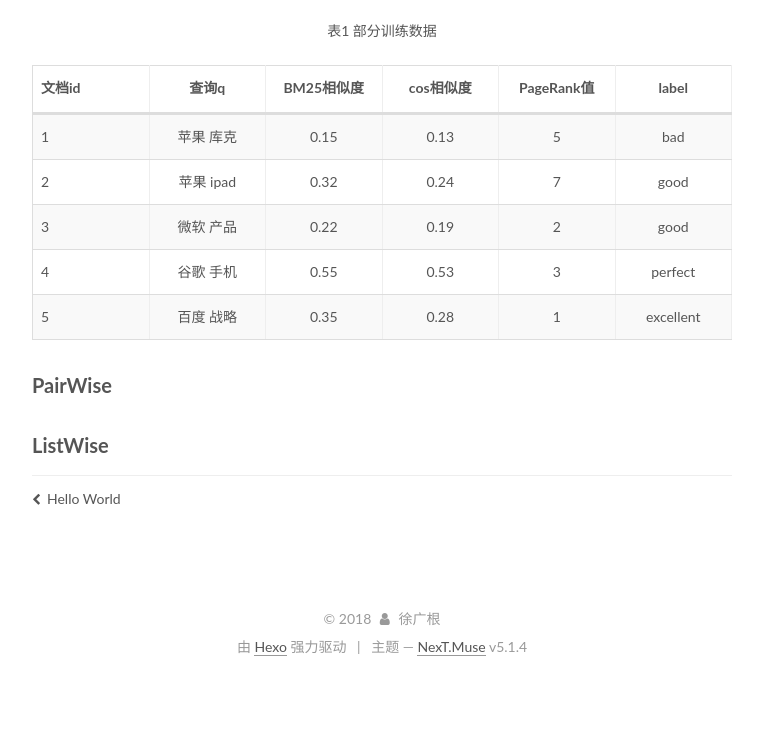
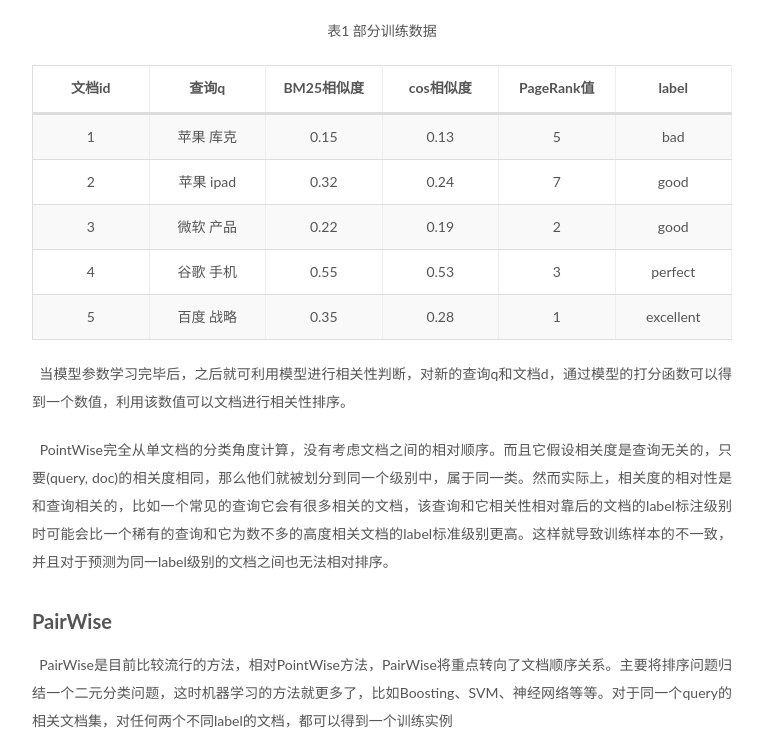
Before and after one commit to xuguanggen/xuguanggen.github.io, a plain HTML site: page 2018/03/31/Learn2rank/index.html in a window 1280 px wide. Shown: the part 1485-2224 px from the top of the page, without its empty margins (98-861 px from the left). Before the commit the page ends 2166 px from the top, so only its background shows below. Drawn offline with Linux system fonts and the light colour scheme.

Commit message:
Site updated: 2018-03-31 17:07:43

```diff
--- a/2018/03/31/Learn2rank/index.html
+++ b/2018/03/31/Learn2rank/index.html
@@ -87,7 +87,7 @@
 <meta property="og:description" content="什么是Learn to rank&amp;nbsp;&amp;nbsp;L2R(learn to rank)学习排序是一种监督学习(Supervised Learning)的排序方法。LTR已经被广泛应用到文本挖掘相关的很多领域，比如IR中排序返回的文档，推荐系统中的候选产品、用户排序，机器翻译中排序候选翻译结果等等。IR领域传统的排序方法一般通过构造相关度函数，然后按照相关度进行排序。影响相关度的因素很多，比如">
 <meta property="og:locale" content="zh-Hans">
 <meta property="og:image" content="https://img-blog.csdn.net/20130526121745414">
-<meta property="og:updated_time" content="2018-03-31T08:52:33.386Z">
+<meta property="og:updated_time" content="2018-03-31T09:07:35.296Z">
 <meta name="twitter:card" content="summary">
 <meta name="twitter:title" content="关于Learn2rank的简单介绍">
 <meta name="twitter:description" content="什么是Learn to rank&amp;nbsp;&amp;nbsp;L2R(learn to rank)学习排序是一种监督学习(Supervised Learning)的排序方法。LTR已经被广泛应用到文本挖掘相关的很多领域，比如IR中排序返回的文档，推荐系统中的候选产品、用户排序，机器翻译中排序候选翻译结果等等。IR领域传统的排序方法一般通过构造相关度函数，然后按照相关度进行排序。影响相关度的因素很多，比如">
@@ -333,7 +333,7 @@
 <table>
 <thead>
 <tr>
-<th>文档id</th>
+<th style="text-align:center">文档id</th>
 <th style="text-align:center">查询q</th>
 <th style="text-align:center">BM25相似度</th>
 <th style="text-align:center">cos相似度</th>
@@ -343,7 +343,7 @@
 </thead>
 <tbody>
 <tr>
-<td>1</td>
+<td style="text-align:center">1</td>
 <td style="text-align:center">苹果 库克</td>
 <td style="text-align:center">0.15</td>
 <td style="text-align:center">0.13</td>
@@ -351,7 +351,7 @@
 <td style="text-align:center">bad</td>
 </tr>
 <tr>
-<td>2</td>
+<td style="text-align:center">2</td>
 <td style="text-align:center">苹果 ipad</td>
 <td style="text-align:center">0.32</td>
 <td style="text-align:center">0.24</td>
@@ -359,7 +359,7 @@
 <td style="text-align:center">good</td>
 </tr>
 <tr>
-<td>3</td>
+<td style="text-align:center">3</td>
 <td style="text-align:center">微软 产品</td>
 <td style="text-align:center">0.22</td>
 <td style="text-align:center">0.19</td>
@@ -367,7 +367,7 @@
 <td style="text-align:center">good</td>
 </tr>
 <tr>
-<td>4</td>
+<td style="text-align:center">4</td>
 <td style="text-align:center">谷歌 手机</td>
 <td style="text-align:center">0.55</td>
 <td style="text-align:center">0.53</td>
@@ -375,7 +375,7 @@
 <td style="text-align:center">perfect</td>
 </tr>
 <tr>
-<td>5</td>
+<td style="text-align:center">5</td>
 <td style="text-align:center">百度 战略</td>
 <td style="text-align:center">0.35</td>
 <td style="text-align:center">0.28</td>
@@ -384,7 +384,10 @@
 </tr>
 </tbody>
 </table>
-<h2 id="PairWise"><a href="#PairWise" class="headerlink" title="PairWise"></a>PairWise</h2><h2 id="ListWise"><a href="#ListWise" class="headerlink" title="ListWise"></a>ListWise</h2>
+<p>&nbsp;&nbsp;当模型参数学习完毕后，之后就可利用模型进行相关性判断，对新的查询q和文档d，通过模型的打分函数可以得到一个数值，利用该数值可以文档进行相关性排序。</p>
+<p>&nbsp;&nbsp;PointWise完全从单文档的分类角度计算，没有考虑文档之间的相对顺序。而且它假设相关度是查询无关的，只要(query, doc)的相关度相同，那么他们就被划分到同一个级别中，属于同一类。然而实际上，相关度的相对性是和查询相关的，比如一个常见的查询它会有很多相关的文档，该查询和它相关性相对靠后的文档的label标注级别时可能会比一个稀有的查询和它为数不多的高度相关文档的label标准级别更高。这样就导致训练样本的不一致，并且对于预测为同一label级别的文档之间也无法相对排序。</p>
+<h2 id="PairWise"><a href="#PairWise" class="headerlink" title="PairWise"></a>PairWise</h2><p>&nbsp;&nbsp;PairWise是目前比较流行的方法，相对PointWise方法，PairWise将重点转向了文档顺序关系。主要将排序问题归结一个二元分类问题，这时机器学习的方法就更多了，比如Boosting、SVM、神经网络等等。对于同一个query的相关文档集，对任何两个不同label的文档，都可以得到一个训练实例</p>
+<h2 id="ListWise"><a href="#ListWise" class="headerlink" title="ListWise"></a>ListWise</h2>
 
     </div>
 
--- a/css/main.css
+++ b/css/main.css
@@ -1822,7 +1822,7 @@ pre .javascript .function {
   width: 4px;
   height: 4px;
   border-radius: 50%;
-  background: #ff2941;
+  background: #9fff25;
 }
 .links-of-blogroll {
   font-size: 13px;
```
Also changed, not shown: index.html (+10 -7 lines).
